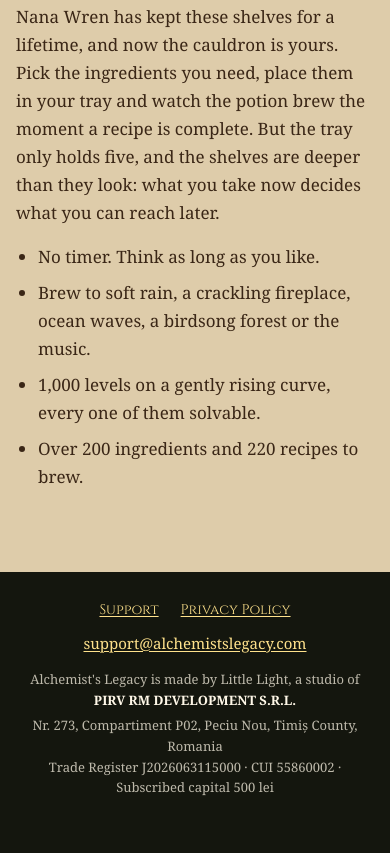
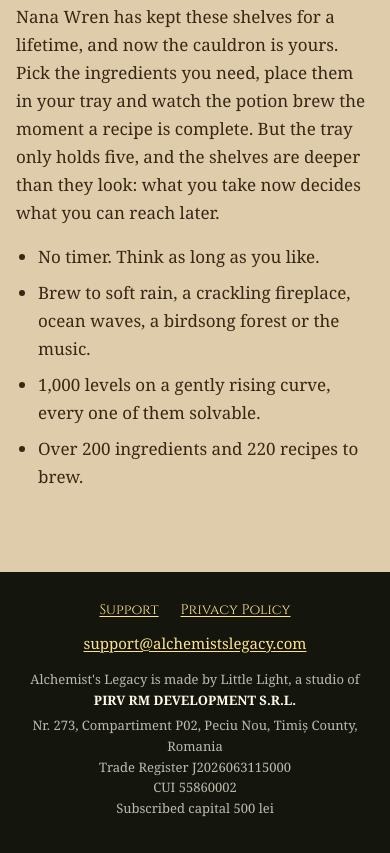
Before and after one commit to rqb3rt/alchemistslegacy-site, a plain HTML site: page index.html in a window 390 px wide. Shown: the part 997-1850 px from the top of the page. Before the commit the page ends 1829 px from the top, so only its background shows below. Drawn offline with Linux system fonts and the light colour scheme.

Commit message:
The footer's registration facts each on a line of their own on a phone
Co-Authored-By: Claude Opus 5.5 <noreply@anthropic.com>

```diff
--- a/assets/site.css
+++ b/assets/site.css
@@ -142,10 +142,13 @@ footer p { margin: 0; }
 footer .legal { margin-top: 14px; font-size: 13px; line-height: 1.6; color: rgba(255, 248, 232, 0.72); }
 footer .legal + .legal { margin-top: 4px; }
 footer .legal strong { color: var(--cream); font-weight: 700; }
+footer .legal .item { white-space: nowrap; }
 
 @media (max-width: 480px) {
   body { font-size: 17px; }
   .topbar { padding: 12px 16px; }
   .brand { font-size: 15px; }
   main.page, .about { padding-left: 16px; padding-right: 16px; }
+  footer .legal .sep { display: none; }
+  footer .legal .item { display: block; }
 }
--- a/index.html
+++ b/index.html
@@ -36,7 +36,7 @@
     <p><a href="mailto:support@alchemistslegacy.com">support@alchemistslegacy.com</a></p>
     <p class="legal">Alchemist's Legacy is made by Little Light, a studio of <strong>PIRV RM DEVELOPMENT S.R.L.</strong></p>
     <p class="legal">Nr. 273, Compartiment P02, Peciu Nou, Timiș County, Romania<br>
-      Trade Register J2026063115000 · CUI 55860002 · Subscribed capital 500 lei</p>
+      <span class="item">Trade Register J2026063115000</span><span class="sep"> · </span><span class="item">CUI 55860002</span><span class="sep"> · </span><span class="item">Subscribed capital 500 lei</span></p>
   </footer>
 </body>
 </html>
```
Also changed, not shown: privacy/index.html (+1 -1 lines), support/index.html (+1 -1 lines).
